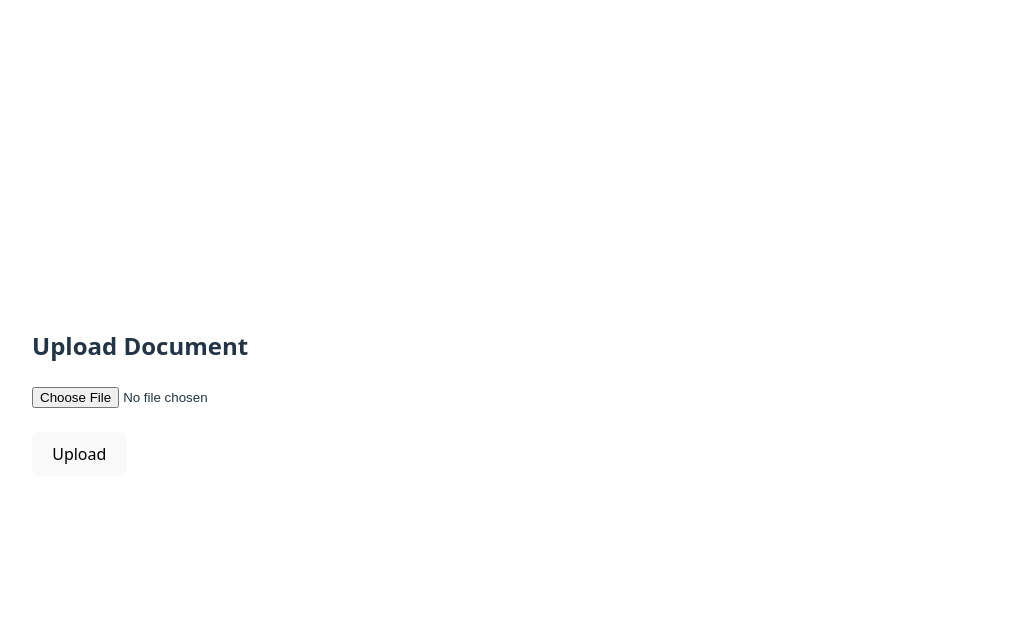
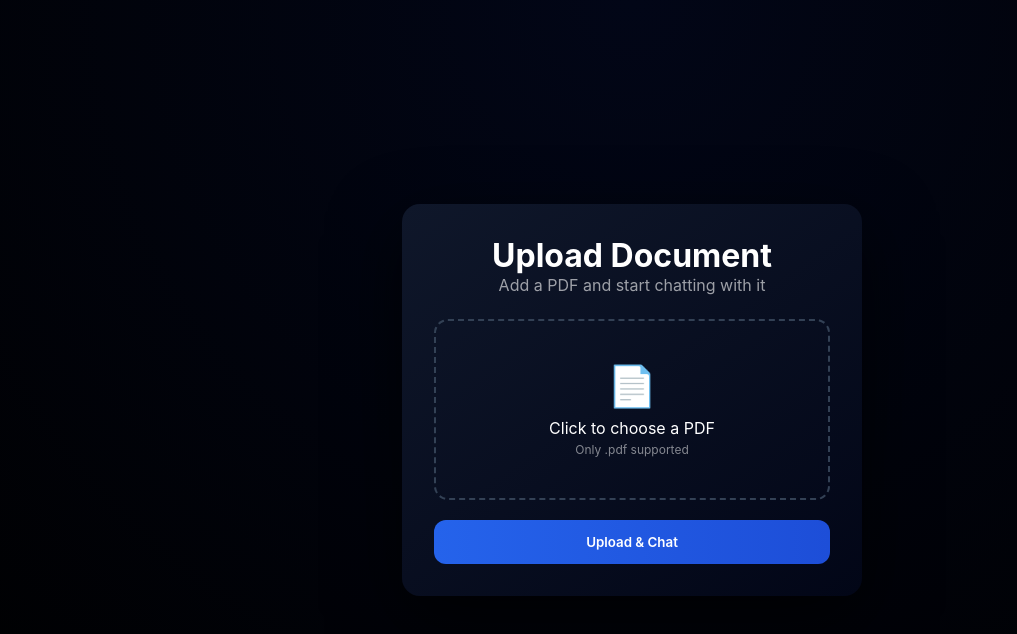
Before and after one commit to Aryanmehta11/AI-Second-Brain-Frontend, a React (Vite) app: page /upload in a window 1280 px wide. Shown: the top 634 px of the page, without its empty margins (8-1025 px from the left). Built offline with nearby package versions, Linux system fonts and the light colour scheme; no server answers; sample sign-in values are in the browser's storage.

Commit message:
changes to the UI

```diff
--- a/src/main.tsx
+++ b/src/main.tsx
@@ -1,9 +1,10 @@
 import { createRoot } from 'react-dom/client'
 import { BrowserRouter } from 'react-router-dom'
-import './index.css'
+
 import App from './App.tsx'
 import React from 'react'
 import { AuthProvider } from './context/AuthContext.tsx'
+import "./styles/app.css";
 
 createRoot(document.getElementById('root')!).render(
   <React.StrictMode>
--- a/src/pages/Login.tsx
+++ b/src/pages/Login.tsx
@@ -9,39 +9,46 @@ export default function Login() {
   const [email, setEmail] = useState("");
   const [password, setPassword] = useState("");
   const [error, setError] = useState("");
+  const [loading, setLoading] = useState(false);
 
   const handleLogin = async () => {
+    setLoading(true);
+    setError("");
+
     const success = await login(email, password);
 
-    if (success) {
-      navigate("/documents");
-    } else {
-      setError("Invalid credentials");
-    }
+    setLoading(false);
+
+    if (success) navigate("/documents");
+    else setError("Invalid email or password");
   };
 
   return (
-    <div style={{ padding: 40 }}>
-      <h2>Login</h2>
+   <div className="page-center">
+    <div className="card">
+      <div className="card-title">AI Second Brain</div>
 
       <input
-        placeholder="Email"
+        className="input"
+        placeholder="Email address"
         value={email}
         onChange={(e) => setEmail(e.target.value)}
       />
-      <br /><br />
 
       <input
+        className="input"
         type="password"
         placeholder="Password"
         value={password}
         onChange={(e) => setPassword(e.target.value)}
       />
-      <br /><br />
 
-      <button onClick={handleLogin}>Login</button>
+      <button className="button" onClick={handleLogin}>
+        Sign In
+      </button>
 
-      {error && <p style={{ color: "red" }}>{error}</p>}
+      {error && <div className="error">{error}</div>}
     </div>
+  </div>
   );
 }
--- a/src/pages/Upload.tsx
+++ b/src/pages/Upload.tsx
@@ -5,11 +5,12 @@ import { useNavigate } from "react-router-dom";
 export default function Upload() {
   const [file, setFile] = useState<File | null>(null);
   const [message, setMessage] = useState<string>("");
+  const [loading, setLoading] = useState(false);
   const navigate = useNavigate();
 
   const handleUpload = async () => {
     if (!file) {
-      setMessage("Please select a file");
+      setMessage("Please select a PDF file");
       return;
     }
 
@@ -17,40 +18,63 @@ export default function Upload() {
     formData.append("file", file);
 
     try {
+      setLoading(true);
+      setMessage("");
+
       const res = await API.post("/upload/", formData);
       const fileId = res.data.file_id;
 
-      setMessage("Upload successful!");
-
-      // Redirect to chat page with file_id
-      navigate(`/chat?file_id=${fileId}`);
+      setMessage("Upload successful! Redirecting...");
+      setTimeout(() => navigate(`/chat?file_id=${fileId}`), 900);
 
     } catch (error: any) {
-      console.error(error);
-
-      if (error.response?.data?.detail) {
-        setMessage(error.response.data.detail);
-      } else {
-        setMessage("Upload failed");
-      }
+      setMessage(error.response?.data?.detail || "Upload failed");
+    } finally {
+      setLoading(false);
     }
   };
 
   return (
-    <div style={{ padding: 40 }}>
-      <h2>Upload Document</h2>
+    <div className="upload-page">
+      <div className="upload-card">
+        <h1>Upload Document</h1>
+        <p className="subtitle">Add a PDF and start chatting with it</p>
 
-      <input
-        type="file"
-        accept="application/pdf"
-        onChange={(e) => setFile(e.target.files?.[0] || null)}
-      />
+        {/* Drop Zone */}
+        <label className="dropzone">
+          <input
+            type="file"
+            accept="application/pdf"
+            onChange={(e) => setFile(e.target.files?.[0] || null)}
+          />
 
-      <br /><br />
+          {!file ? (
+            <div className="placeholder">
+              <div className="icon">📄</div>
+              <p>Click to choose a PDF</p>
+              <span>Only .pdf supported</span>
+            </div>
+          ) : (
+            <div className="file-preview">
+              <div className="file-icon">📑</div>
+              <div>
+                <b>{file.name}</b>
+                <p>{(file.size / 1024 / 1024).toFixed(2)} MB</p>
+              </div>
+            </div>
+          )}
+        </label>
 
-      <button onClick={handleUpload}>Upload</button>
+        <button
+          className="upload-btn"
+          onClick={handleUpload}
+          disabled={loading}
+        >
+          {loading ? "Processing..." : "Upload & Chat"}
+        </button>
 
-      <p>{message}</p>
+        {message && <div className="message">{message}</div>}
+      </div>
     </div>
   );
 }
--- /dev/null
+++ b/src/styles/App.css
@@ -0,0 +1,183 @@
+* {
+  box-sizing: border-box;
+  margin: 0;
+  padding: 0;
+  font-family: Inter, system-ui, Arial;
+}
+
+body {
+  background: #0b0f19;
+  color: #e5e7eb;
+}
+
+/* FULL PAGE CENTER */
+.page-center {
+  min-height: 100vh;
+  display: grid;
+  place-items: center;
+}
+
+/* CARD */
+.card {
+  width: 380px;
+  padding: 34px;
+  border-radius: 18px;
+  background: #111827;
+  box-shadow: 0 20px 50px rgba(0,0,0,0.55);
+  display: flex;
+  flex-direction: column;
+  gap: 16px;
+}
+
+/* TITLE */
+.card-title {
+  font-size: 26px;
+  font-weight: 700;
+  text-align: center;
+  margin-bottom: 10px;
+}
+
+/* INPUT */
+.input {
+  width: 100%;
+  padding: 13px 14px;
+  border-radius: 12px;
+  border: 1px solid #374151;
+  background: #020617;
+  color: white;
+  outline: none;
+  transition: all 0.2s ease;
+}
+
+.input:focus {
+  border-color: #3b82f6;
+  box-shadow: 0 0 0 3px rgba(59,130,246,0.25);
+}
+
+/* BUTTON */
+.button {
+  width: 100%;
+  padding: 13px;
+  border-radius: 12px;
+  border: none;
+  background: linear-gradient(135deg,#2563eb,#1d4ed8);
+  color: white;
+  font-weight: 600;
+  cursor: pointer;
+  transition: transform 0.1s ease, box-shadow 0.1s ease;
+}
+
+.button:hover {
+  transform: translateY(-1px);
+  box-shadow: 0 6px 18px rgba(37,99,235,0.35);
+}
+
+.button:disabled {
+  opacity: 0.6;
+  cursor: not-allowed;
+}
+
+/* ERROR */
+.error {
+  color: #f87171;
+  text-align: center;
+  font-size: 14px;
+}
+
+/* PAGE */
+.upload-page {
+  min-height: 100vh;
+  display: flex;
+  justify-content: center;
+  align-items: center;
+  background: radial-gradient(circle at top, #020617, #000);
+  color: white;
+  font-family: system-ui;
+}
+
+/* CARD */
+.upload-card {
+  width: 460px;
+  padding: 32px;
+  border-radius: 18px;
+  background: linear-gradient(145deg, #0f172a, #020617);
+  box-shadow: 0 25px 70px rgba(0,0,0,0.7);
+  text-align: center;
+}
+
+.subtitle {
+  opacity: 0.6;
+  margin-bottom: 24px;
+}
+
+/* DROPZONE */
+.dropzone {
+  display: block;
+  border: 2px dashed #334155;
+  border-radius: 14px;
+  padding: 40px 20px;
+  cursor: pointer;
+  transition: 0.2s;
+  margin-bottom: 20px;
+}
+
+.dropzone:hover {
+  border-color: #3b82f6;
+  background: rgba(59,130,246,0.05);
+}
+
+.dropzone input {
+  display: none;
+}
+
+.placeholder .icon {
+  font-size: 40px;
+  margin-bottom: 8px;
+}
+
+.placeholder span {
+  opacity: 0.5;
+  font-size: 12px;
+}
+
+/* FILE PREVIEW */
+.file-preview {
+  display: flex;
+  align-items: center;
+  gap: 12px;
+  text-align: left;
+}
+
+.file-icon {
+  font-size: 30px;
+}
+
+/* BUTTON */
+.upload-btn {
+  width: 100%;
+  padding: 14px;
+  border-radius: 12px;
+  border: none;
+  background: linear-gradient(90deg, #2563eb, #1d4ed8);
+  color: white;
+  font-weight: 600;
+  cursor: pointer;
+  transition: 0.2s;
+}
+
+.upload-btn:hover {
+  transform: translateY(-1px);
+  box-shadow: 0 8px 20px rgba(37,99,235,0.4);
+}
+
+.upload-btn:disabled {
+  opacity: 0.6;
+  cursor: not-allowed;
+}
+
+/* MESSAGE */
+.message {
+  margin-top: 14px;
+  font-size: 14px;
+  opacity: 0.85;
+}
```
